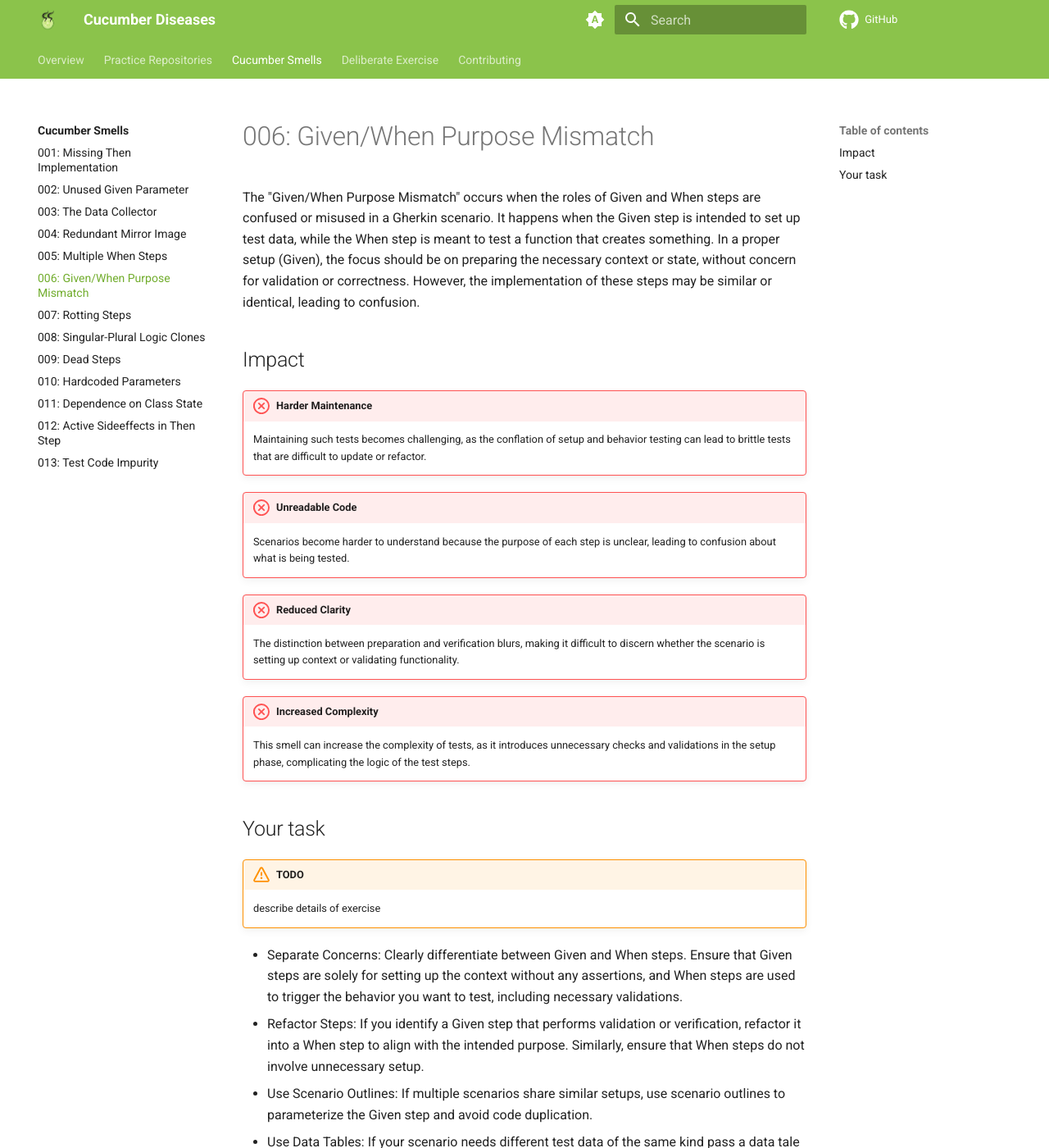
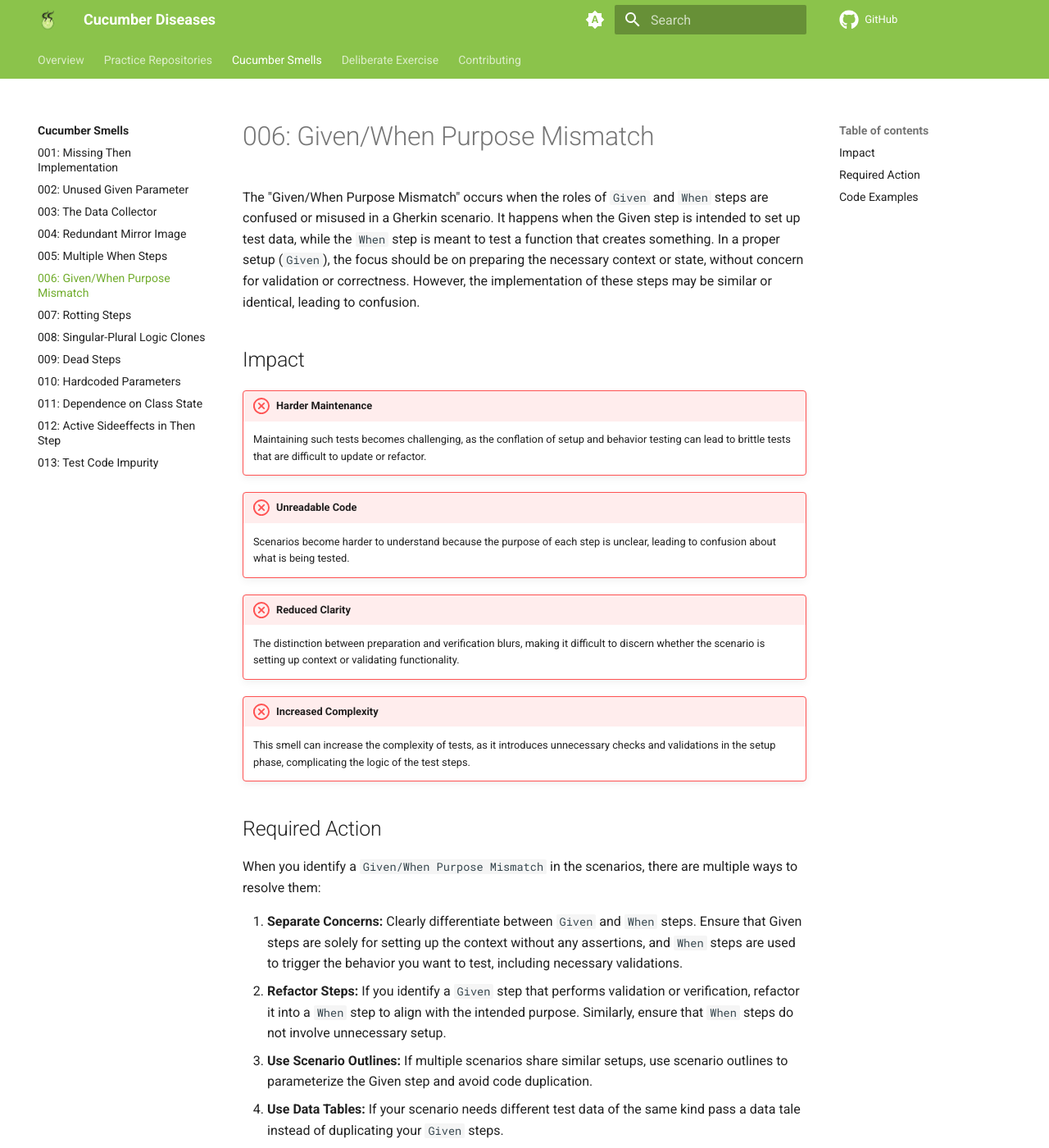
Before and after one commit to Cucumber-Diseases/cucumber-diseases.github.io, an MkDocs documentation site: the page built from docs/smells/006-given-when-purpose-mismatch.md, in a window 1280 px wide and 1400 px high. Shown: the whole window at 82% size. Built offline with MkDocs 1.6.1 and Material for MkDocs 9.7.7, drawn with Linux system fonts in a browser that asks for light colours; some of the changed text lies outside the part shown.

Commit message:
improved formatting

```diff
--- a/docs/smells/006-given-when-purpose-mismatch.md
+++ b/docs/smells/006-given-when-purpose-mismatch.md
@@ -1,6 +1,6 @@
 # 006: Given/When Purpose Mismatch
 
-The "Given/When Purpose Mismatch" occurs when the roles of Given and When steps are confused or misused in a Gherkin scenario. It happens when the Given step is intended to set up test data, while the When step is meant to test a function that creates something. In a proper setup (Given), the focus should be on preparing the necessary context or state, without concern for validation or correctness. However, the implementation of these steps may be similar or identical, leading to confusion.
+The "Given/When Purpose Mismatch" occurs when the roles of `Given` and `When` steps are confused or misused in a Gherkin scenario. It happens when the Given step is intended to set up test data, while the `When` step is meant to test a function that creates something. In a proper setup (`Given`), the focus should be on preparing the necessary context or state, without concern for validation or correctness. However, the implementation of these steps may be similar or identical, leading to confusion.
 
 ## Impact
 
@@ -16,12 +16,15 @@
 !!! failure "Increased Complexity"
     This smell can increase the complexity of tests, as it introduces unnecessary checks and validations in the setup phase, complicating the logic of the test steps.
 
-## Your task
+## Required Action
+When you identify a `Given/When Purpose Mismatch` in the scenarios, there are multiple ways to resolve them:
 
-!!! warning "TODO"
-    describe details of exercise
+1. **Separate Concerns:** Clearly differentiate between `Given` and `When` steps. Ensure that Given steps are solely for setting up the context without any assertions, and `When` steps are used to trigger the behavior you want to test, including necessary validations.
+2. **Refactor Steps:** If you identify a `Given` step that performs validation or verification, refactor it into a `When` step to align with the intended purpose. Similarly, ensure that `When` steps do not involve unnecessary setup.
+3. **Use Scenario Outlines:** If multiple scenarios share similar setups, use scenario outlines to parameterize the Given step and avoid code duplication.
+4. **Use Data Tables:** If your scenario needs different test data of the same kind pass a data tale instead of duplicating your `Given` steps.
 
-* Separate Concerns: Clearly differentiate between Given and When steps. Ensure that Given steps are solely for setting up the context without any assertions, and When steps are used to trigger the behavior you want to test, including necessary validations.
-* Refactor Steps: If you identify a Given step that performs validation or verification, refactor it into a When step to align with the intended purpose. Similarly, ensure that When steps do not involve unnecessary setup.
-* Use Scenario Outlines: If multiple scenarios share similar setups, use scenario outlines to parameterize the Given step and avoid code duplication.
-* Use Data Tables: If your scenario needs different test data of the same kind pass a data tale instead of duplicating your "Given" steps.
+Depending on the exact situation different actions may be appropriate.
+
+## Code Examples
+tbd
```
